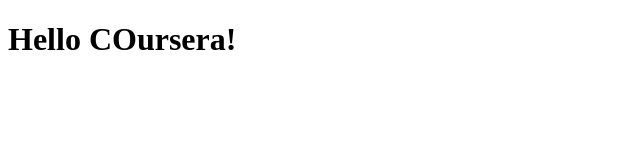
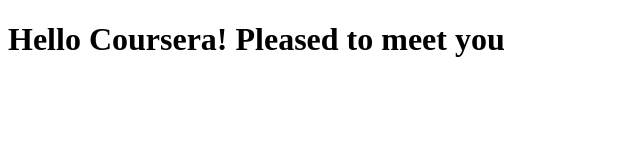
Before and after one commit to InnerInferno/Coursera-test, a plain HTML site: page site/index.html in a window 1280 px wide. Shown: the whole page, without its empty margins (0-640 px from the left). Drawn offline with Linux system fonts and the light colour scheme.

Commit message:
Small addition

```diff
--- a/site/index.html
+++ b/site/index.html
@@ -4,6 +4,6 @@
 	<title>Hello Coursera</title>
 </head>
 <body>
-<h1>Hello COursera!</h1>
+<h1>Hello Coursera! Pleased to meet you</h1>
 </body>
 </html>
```
